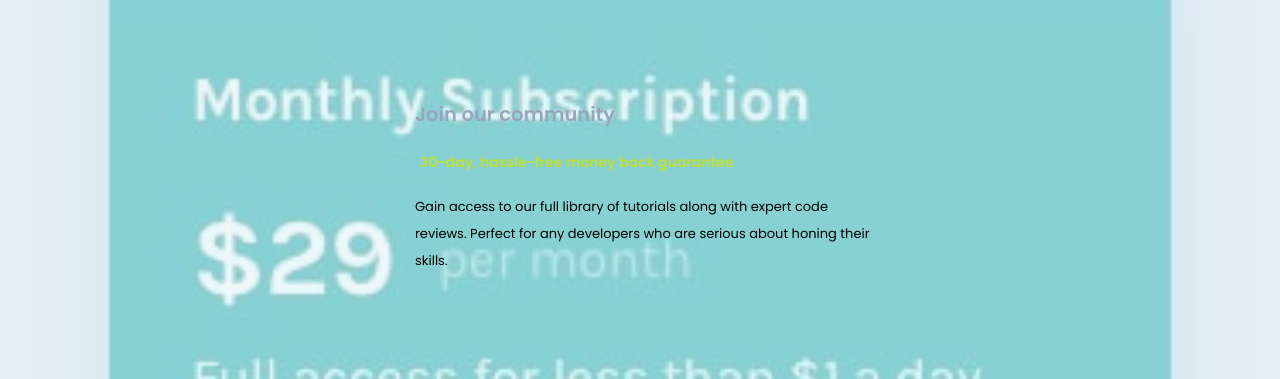
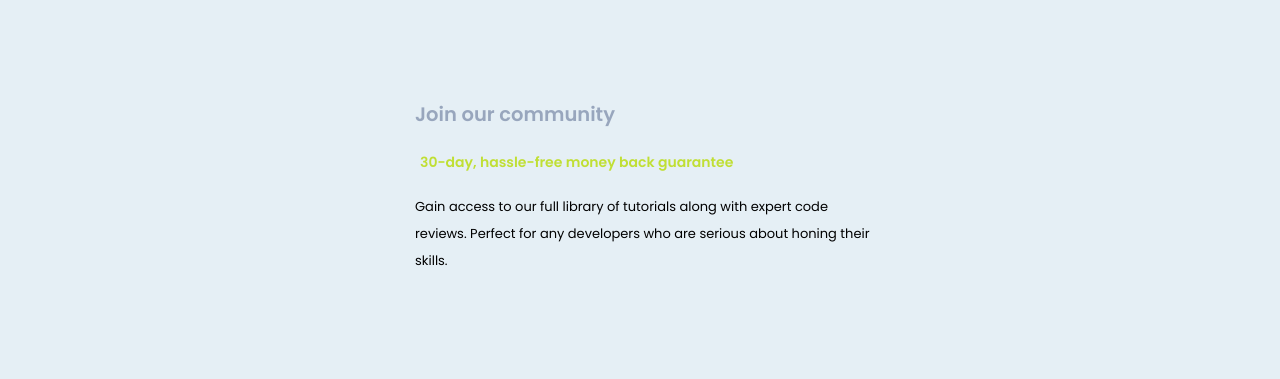
Before and after one commit to Leo-css/IMCM-H, a plain HTML site: page index.html in a window 1280 px wide. Shown: the top 379 px of the page. Drawn offline with Linux system fonts and the light colour scheme.

Commit message:
Tilte change, vorlage deleted

```diff
--- a/index.html
+++ b/index.html
@@ -17,12 +17,12 @@
       href="./images/favicon-32x32.png"
     />
 
-    <title>Frontend Mentor | Single Price Grid Component</title>
+    <title>Leo</title>
 
     <link rel="stylesheet" href="styles.css" />
   </head>
   <body>
-    <img src="design/mobile-design.jpg" alt="Design" class="mobile-vorlage" />
+    <!-- <img src="design/mobile-design.jpg" alt="Design" class="mobile-vorlage" /> -->
     <div class="card">
       <section class="section1">
         <h1 class="header">Join our community</h1>
--- /dev/null
+++ b/style.css
@@ -0,0 +1,3 @@
+/* * {
+    border: 1px solid red
+} */
```
